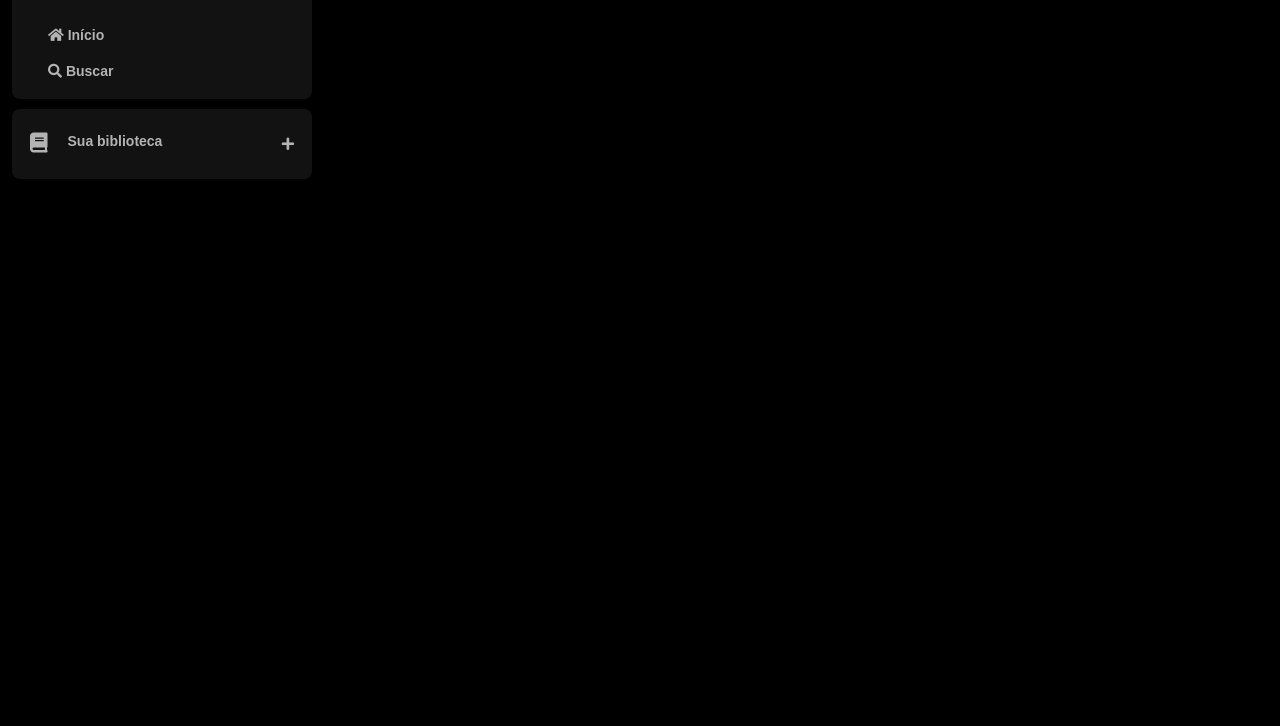
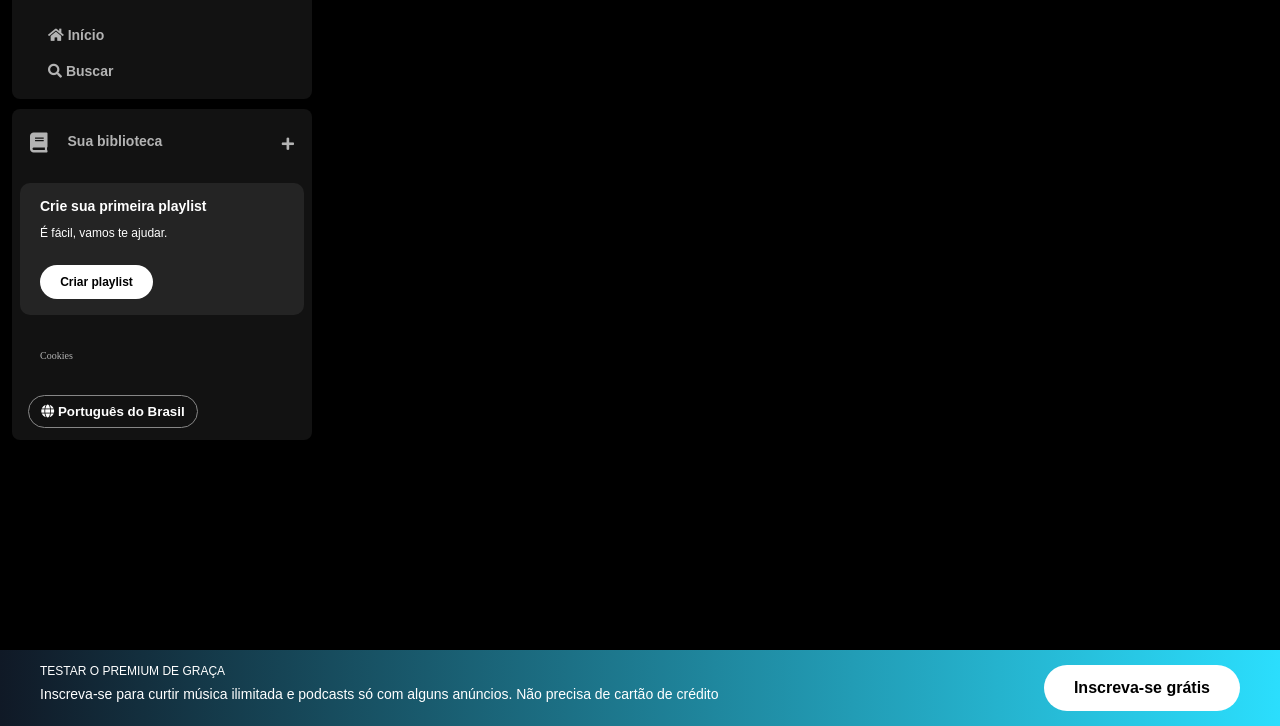
Before and after one commit to ricardotemporal/frontend-immersion, a plain HTML site: page index.html in a window 1280 px wide. Shown: the part 74-800 px from the top of the page. Drawn offline with Linux system fonts and the light colour scheme.

Commit message:
Finish the sidebar and add the footer

```diff
--- a/index.html
+++ b/index.html
@@ -27,7 +27,6 @@
             <img src="./assets/icons/logo-spotify.png" alt="Logo do Spotify" />
           </a>
         </div>
-        <div>
         <ul>
           <li>
             <a href="">
@@ -42,17 +41,46 @@
             </a>
           </li>
         </ul>
-        </div>
       </nav>
       <div class="library">
-        <div class="library-content">
-          <button class="library-button">
+        <div class="library__content">
+          <button class="library__button">
             <span class="fa fas fa-book"></span>
             <span>Sua biblioteca</span>
           </button>
           <span class="fa fa-plus"></span>
         </div>
+        <section class="section-playlist">
+          <div class="section-playlist__content">
+            <span class="text title">Crie sua primeira playlist</span>
+            <span class="text subtitle">É fácil, vamos te ajudar.</span>
+            <button class="section-playlist__button">
+              <span>Criar playlist</span>
+            </button>
+          </div>
+        </section>
+        <div class="cookies">
+          <a href="">Cookies</a>
+        </div>
+        <div class="languages">
+          <button class="languages__button">
+            <span class="fa fa-globe"></span>
+            <span>Português do Brasil</span>
+          </button>
         </div>
       </div>
+    </div>
+    <footer class="disclaimer-premium">
+      <div class="text">
+        <p class="disclaimer-premium__title">TESTAR O PREMIUM DE GRAÇA</p>
+        <p class="disclaimer-premium__subtitle">
+          Inscreva-se para curtir música ilimitada e podcasts só com alguns
+          anúncios. Não precisa de cartão de crédito
+        </p>
+      </div>
+      <div class="button">
+        <button type="button"">Inscreva-se grátis</button>
+      </div>
+    </footer>
   </body>
 </html>
--- a/styles.css
+++ b/styles.css
@@ -52,22 +52,22 @@ h1 {
 .library {
   background-color: #121212;
   border-radius: 8px;
+  display: flex;
+  justify-content: space-between;
+  flex-direction: column;
   padding: 4px 8px;
-  display: flex;
   color: #b3b3b3;
   font-weight: 600;
   font-size: 14px;
   margin-top: 10px;
-  flex-direction: column;
-  justify-content: space-between;
 }
 
-.library .library-content {
+.library .library__content {
   display: flex;
   justify-content: space-between;
 }
 
-.library .library-button {
+.library .library__button {
   display: flex;
   margin-right: 10px;
   color: #b3b3b3;
@@ -82,7 +82,7 @@ h1 {
   padding: 20px 10px;
 }
 
-.library .library-button .fa {
+.library .library__button .fa {
   font-size: 20px;
   font-weight: 300;
   color: #b3b3b3;
@@ -90,6 +90,126 @@ h1 {
   padding-right: 10px;
 }
 
-.library .library-content .fa-plus {
+.library .library__content .fa-plus {
   margin: 24px 10px;
 }
+
+.section-playlist {
+  display: flex;
+  align-items: flex-start;
+  justify-content: space-between;
+  gap: 20px;
+  background-color: #242424;
+  color: #b3b3b3;
+  font-weight: 600;
+  font-size: 14px;
+  margin: 8px 0;
+  padding: 16px 20px;
+  border-radius: 10px;
+}
+
+.section-playlist .section-playlist__content {
+  display: flex;
+  flex-direction: column;
+}
+
+.section-playlist__content .text {
+  padding-bottom: 14px;
+  color: #fff;
+  font-family: "DM Sans", sans-serif;
+}
+
+.section-playlist__content .title {
+  font-weight: 700;
+}
+
+.section-playlist__content .subtitle {
+  font-weight: 500;
+  font-size: 12px;
+}
+
+.section-playlist__content .section-playlist__button {
+  display: flex;
+  justify-content: center;
+  background-color: #fff;
+  color: #000;
+  border-radius: 20px;
+  font-size: 12px;
+  font-weight: 700;
+  font-family: "DM Sans", sans-serif;
+  text-decoration: none;
+  text-transform: none;
+  padding: 10px;
+  margin-top: 12px;
+  border: 0px;
+  width: 113px;
+}
+
+.sidebar .cookies {
+  margin: 25px 20px;
+}
+
+.sidebar .cookies a {
+  color: #b3b3b3;
+  font-weight: 500;
+  font-size: 10px;
+  text-decoration: none;
+}
+
+.sidebar .cookies a:hover {
+  text-decoration: underline;
+}
+
+.languages .languages__button {
+  align-items: center;
+  background-color: transparent;
+  border: 1px solid #878787;
+  color: #fff;
+  font-weight: bold;
+  cursor: pointer;
+  width: 170px;
+  margin: 8px;
+  padding: 8px;
+  border-radius: 20px;
+}
+
+.disclaimer-premium {
+  position: fixed;
+  bottom: 0;
+  left: 0;
+  right: 0;
+  background: linear-gradient(to right, #101926, #2bdefd);
+  padding: 15px 40px;
+  display: flex;
+  justify-content: space-between;
+}
+
+.disclaimer-premium .text {
+  color: #fff;
+  font-family: "DM Sans", sans-serif;
+  flex-shrink: 0;
+}
+
+.disclaimer-premium .disclaimer-premium__title {
+  text-transform: uppercase;
+  font-size: 12px;
+  margin-bottom: 10px;
+}
+
+.disclaimer-premium .disclaimer-premium__subtitle {
+  font-weight: 500;
+  font-size: 14px;
+}
+
+.disclaimer-premium button {
+  background-color: #fff;
+  color: #000;
+  border-radius: 40px;
+  font-size: 16px;
+  font-weight: bold;
+  cursor: pointer;
+  font-family: "DM Sans", sans-serif;
+  padding: 14px 30px;
+  border: 0px;
+  flex-shrink: 0;
+}
```
Lines whose indentation alone changed are shown as unchanged.
